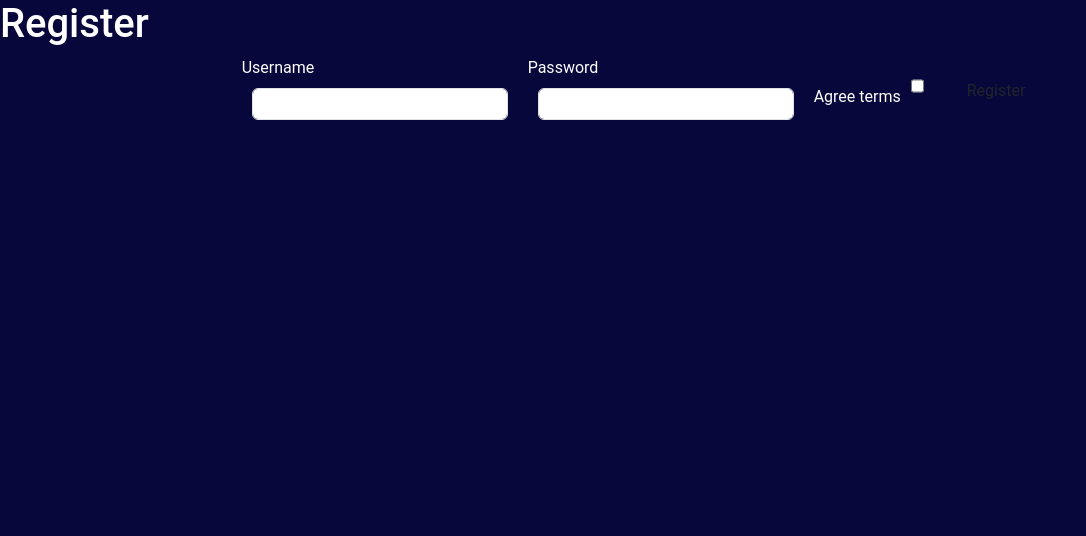
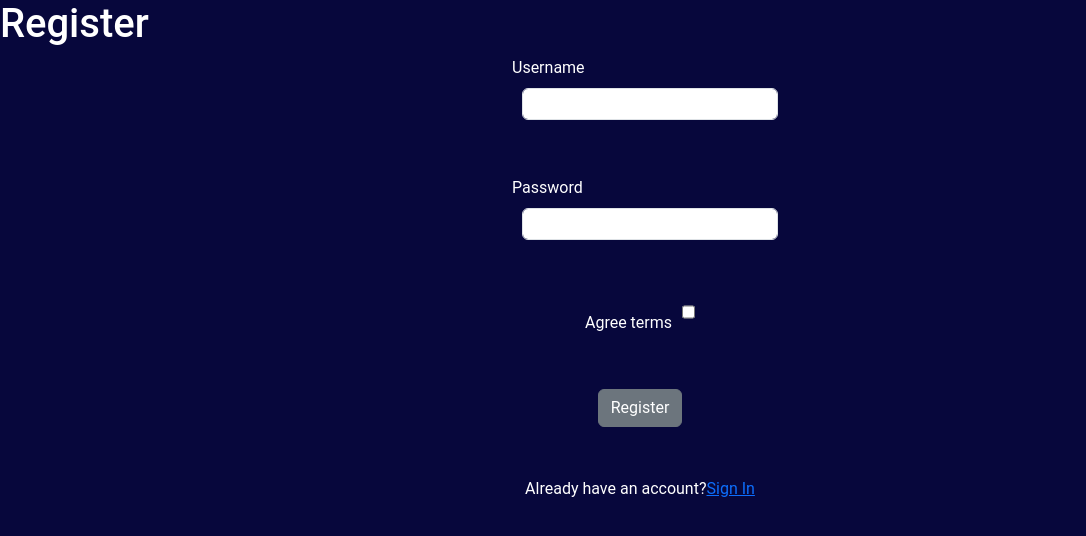
Before and after one commit to Liebe974/sym-todo, a Symfony app: template templates/registration/register.html.twig in a window 1280 px wide. Shown: the part 56-592 px from the top of the page, without its empty margins (0-1086 px from the left). Run offline with Twig, Linux system fonts and the light colour scheme; the template is opened without the code that fills it, so the values that code supplies are empty; form fields are guessed from the names that the template uses; some libraries are stand-ins or nearby versions.

Commit message:
css mis a jour

```diff
--- a/public/styles/app.css
+++ b/public/styles/app.css
@@ -35,6 +35,7 @@ form {
     display: flex;
     justify-content: center;
     align-items: center;
+    flex-direction: column;
     flex-wrap: wrap;
     gap: 30px;
 }
--- a/templates/lists/show.html.twig
+++ b/templates/lists/show.html.twig
@@ -36,4 +36,5 @@
       </div>
     </div>
   </div>
+
 {% endblock %}
--- a/templates/registration/register.html.twig
+++ b/templates/registration/register.html.twig
@@ -14,6 +14,7 @@
         }) }}
         {{ form_row(registrationForm.agreeTerms) }}
 
-        <button type="submit" class="btn">Register</button>
+        <button class="btn btn-secondary" type="submit" class="btn">Register</button>
+        <p>Already have an account?<a href="{{ path('app_login') }}">Sign In</a></p>
     {{ form_end(registrationForm) }}
 {% endblock %}
--- a/templates/security/login.html.twig
+++ b/templates/security/login.html.twig
@@ -24,8 +24,9 @@
            value="{{ csrf_token('authenticate') }}"
     >
 
-    <button class="btn btn-lg btn-primary" type="submit">
+    <button class="btn btn-lg btn-secondary" type="submit">
         Sign in
-    </button>
+        </button>
+        <p>Don't have an account? <a href="{{ path('app_register') }}">Sign Up</a></p>
 </form>
 {% endblock %}
```
Also changed, not shown: public/uploads/lists/gettyimages-1069786222-6539e79ab1680412849190.jpeg (added), public/uploads/lists/telechargement-2-6539e8ab80c82723641035.jpeg (renamed from public/uploads/lists/telechargement-2-6538ea8f35980922368704.jpeg).
